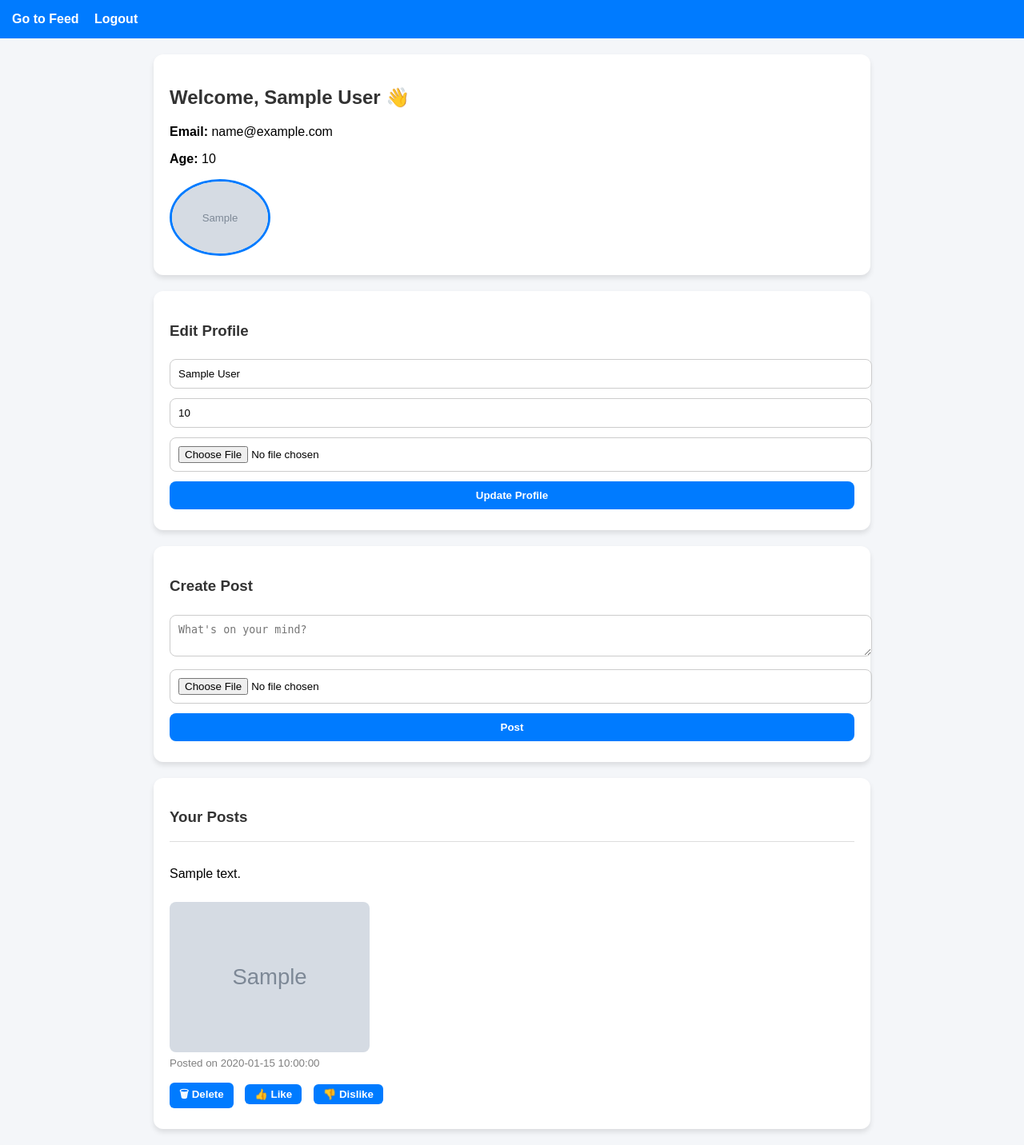
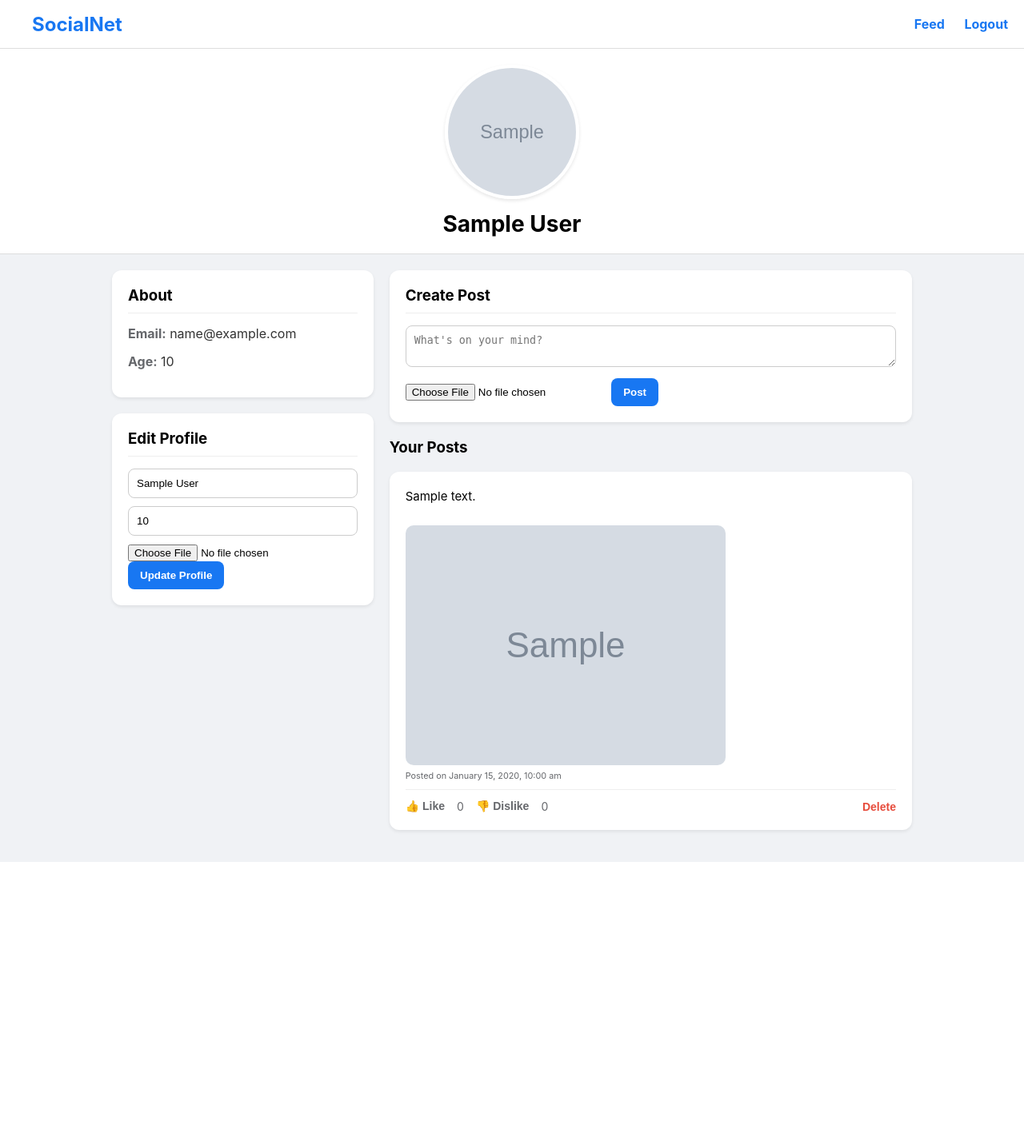
Before and after one commit to UksinghM/socialNetwork, a PHP site: page /profile.php in a window 1280 px wide. Shown: the whole page at 80% size. After the commit the page ends 1078 px from the top, so only its background shows below. Run offline with PHP 8.4, Linux system fonts and the light colour scheme; the visitor is signed in with stand-in values (Sample User, id 1); tables that the repository leaves empty or names only in its code hold one stand-in row (values such as "Sample post"); grey boxes marked "Sample" are stand-in pictures.

Commit message:
okay done profile

```diff
--- a/views/profile.php
+++ b/views/profile.php
@@ -24,11 +24,8 @@ if ($_SERVER["REQUEST_METHOD"] == "POST" && isset($_POST["update_profile"])) {
     $profile_pic = $user["profile_pic"];
     if (!empty($_FILES["profile_pic"]["name"])) {
         $fileName = time() . "_" . basename($_FILES["profile_pic"]["name"]);
-        $uploadPath = __DIR__ . "/../uploads/" . $fileName;
-
-        if (move_uploaded_file($_FILES["profile_pic"]["tmp_name"], $uploadPath)) {
+        move_uploaded_file($_FILES["profile_pic"]["tmp_name"], __DIR__ . "/../uploads/" . $fileName);
         $profile_pic = $fileName;
-        }
     }
 
     $stmt = $db->prepare("UPDATE users SET full_name=?, age=?, profile_pic=? WHERE id=?");
@@ -46,13 +43,7 @@ if ($_SERVER["REQUEST_METHOD"] == "POST" && isset($_POST["add_post"])) {
 
     if (!empty($_FILES["post_img"]["name"])) {
         $post_img = time() . "_" . basename($_FILES["post_img"]["name"]);
-        $uploadPath = __DIR__ . "/../uploads/" . $post_img;
-
-        if (move_uploaded_file($_FILES["post_img"]["tmp_name"], $uploadPath)) {
-            // ✅ only save if upload worked
-        } else {
-            $post_img = null;
-        }
+        move_uploaded_file($_FILES["post_img"]["tmp_name"], __DIR__ . "/../uploads/" . $post_img);
     }
 
     $stmt = $db->prepare("INSERT INTO posts (user_id, description, image) VALUES (?, ?, ?)");
@@ -71,7 +62,17 @@ if ($_SERVER["REQUEST_METHOD"] == "POST" && isset($_POST["delete_post"])) {
 }
 
 // Fetch posts
-$stmt = $db->prepare("SELECT * FROM posts WHERE user_id=? ORDER BY created_at DESC");
+$stmt = $db->prepare("
+    SELECT
+        posts.*,
+        COALESCE(SUM(CASE WHEN likes.type = 'like' THEN 1 ELSE 0 END), 0) as likes,
+        COALESCE(SUM(CASE WHEN likes.type = 'dislike' THEN 1 ELSE 0 END), 0) as dislikes
+    FROM posts
+    LEFT JOIN likes ON likes.post_id = posts.id
+    WHERE posts.user_id=?
+    GROUP BY posts.id
+    ORDER BY posts.created_at DESC
+");
 $stmt->execute([$user_id]);
 $posts = $stmt->fetchAll(PDO::FETCH_ASSOC);
 ?>
@@ -82,90 +83,142 @@ $posts = $stmt->fetchAll(PDO::FETCH_ASSOC);
     <title>Profile</title>
     <script src="https://code.jquery.com/jquery-3.6.0.min.js"></script>
     <style>
+        :root { --primary-color: #1877F2; --background-color: #f0f2f5; }
         body {
-            font-family: Arial, sans-serif;
-            background: #f4f6f9;
+            font-family: -apple-system, BlinkMacSystemFont, "Segoe UI", Roboto, Helvetica, Arial, sans-serif;
+            background: var(--background-color);
             margin: 0;
             padding: 0;
         }
         .navbar {
-            background: #007bff;
-            color: white;
-            padding: 15px;
+            background: #fff;
+            padding: 0 20px;
+            border-bottom: 1px solid #ddd;
+            height: 60px;
+            display: flex;
+            align-items: center;
+            justify-content: space-between;
+            position: sticky;
+            top: 0;
+            z-index: 1000;
         }
         .navbar a {
-            color: white;
+            color: var(--primary-color);
             text-decoration: none;
-            margin-right: 15px;
+            margin-left: 20px;
             font-weight: bold;
         }
+        .navbar .logo { font-size: 24px; }
+
+        .profile-header {
+            background: #fff;
+            padding: 20px;
+            text-align: center;
+            border-bottom: 1px solid #ddd;
+        }
+        .profile-header img {
+            width: 160px;
+            height: 160px;
+            border-radius: 50%;
+            border: 4px solid #fff;
+            box-shadow: 0 2px 4px rgba(0,0,0,0.1);
+            margin-bottom: 10px;
+        }
+        .profile-header h2 {
+            margin: 0;
+            font-size: 28px;
+        }
+
         .container {
-            width: 70%;
+            display: flex;
+            gap: 20px;
+            max-width: 1000px;
             margin: 20px auto;
+            padding: 0 15px;
         }
+        .left-column { flex: 1; }
+        .right-column { flex: 2; }
+
         .card {
             background: white;
             padding: 20px;
             margin-bottom: 20px;
             border-radius: 12px;
-            box-shadow: 0 4px 6px rgba(0,0,0,0.1);
+            box-shadow: 0 2px 4px rgba(0,0,0,0.08);
         }
-        h2, h3 {
-            color: #333;
+        .card h3 {
+            margin-top: 0;
+            border-bottom: 1px solid #eee;
+            padding-bottom: 10px;
+            margin-bottom: 15px;
         }
-        input, textarea, button {
+        .about-info p { margin: 5px 0 15px; color: #333; }
+        .about-info strong { color: #65676b; }
+
+        input[type="text"], input[type="number"], textarea {
             width: 100%;
             padding: 10px;
-            margin: 6px 0;
+            margin-bottom: 10px;
             border: 1px solid #ccc;
             border-radius: 8px;
+            box-sizing: border-box;
         }
+        textarea { resize: vertical; }
         button {
-            background: #007bff;
+            background: var(--primary-color);
             color: white;
             border: none;
+            border-radius: 8px;
+            padding: 10px 15px;
+            font-weight: bold;
             cursor: pointer;
-            font-weight: bold;
+            transition: background-color 0.2s;
         }
-        button:hover {
-            background: #0056b3;
+        button:hover { background: #166fe5; }
+
+        .post-card {
+            background: white;
+            padding: 20px;
+            margin-bottom: 20px;
+            border-radius: 12px;
+            box-shadow: 0 2px 4px rgba(0,0,0,0.08);
         }
-        .post {
-            border-top: 1px solid #ddd;
-            padding-top: 15px;
+        .post-content p { font-size: 15px; line-height: 1.5; margin: 0 0 15px 0; }
+        .post-content img { max-width: 100%; border-radius: 10px; margin-top: 10px; }
+        .post-footer { color: #65676b; font-size: 13px; margin-bottom: 10px; }
+        .post-actions { display: flex; align-items: center; gap: 15px; border-top: 1px solid #eee; padding-top: 10px; }
+        .post-actions button, .post-actions form button {
+            background: none; border: none; cursor: pointer; font-size: 14px;
+            font-weight: bold; color: #65676b; padding: 0;
         }
-        .post img {
-            margin-top: 10px;
-            border-radius: 8px;
-            max-width: 100%;
-        }
-        .post small {
-            color: gray;
-        }
-        .actions {
-            margin-top: 10px;
-        }
-        .actions button {
-            width: auto;
-            padding: 5px 12px;
-            margin-right: 10px;
-            border-radius: 6px;
-        }
+        .post-actions button:hover, .post-actions form button:hover { text-decoration: underline; }
+        .post-actions span { font-size: 14px; color: #65676b; }
+        .post-actions form { display: inline; margin-left: auto; }
+        .post-actions .delete-btn { color: #e74c3c; }
     </style>
 </head>
 <body>
-    <!-- ✅ Navigation -->
     <div class="navbar">
-        <a href="feed.php">Go to Feed</a>
+        <a href="feed.php" class="logo">SocialNet</a>
+        <div>
+            <a href="feed.php">Feed</a>
             <a href="logout.php">Logout</a>
+        </div>
+    </div>
+
+    <div class="profile-header">
+        <img src="/social_network/uploads/<?= htmlspecialchars($user["profile_pic"]) ?>" alt="Profile Picture">
+        <h2><?= htmlspecialchars($user["full_name"]) ?></h2>
     </div>
 
     <div class="container">
+        <div class="left-column">
             <div class="card">
-            <h2>Welcome, <?= htmlspecialchars($user["full_name"]) ?> 👋</h2>
+                <h3>About</h3>
+                <div class="about-info">
                     <p><strong>Email:</strong> <?= htmlspecialchars($user["email"]) ?></p>
                     <p><strong>Age:</strong> <?= htmlspecialchars($user["age"]) ?></p>
-            <img src="/social_network/uploads/<?= htmlspecialchars($user["profile_pic"]) ?>" width="120" style="border-radius:50%; border:3px solid #007bff;">
+                </div>
             </div>
 
             <div class="card">
@@ -177,7 +230,9 @@ $posts = $stmt->fetchAll(PDO::FETCH_ASSOC);
                     <button type="submit" name="update_profile">Update Profile</button>
                 </form>
             </div>
+        </div>
 
+        <div class="right-column">
             <div class="card">
                 <h3>Create Post</h3>
                 <form method="POST" enctype="multipart/form-data">
@@ -187,28 +242,28 @@ $posts = $stmt->fetchAll(PDO::FETCH_ASSOC);
                 </form>
             </div>
 
-        <div class="card">
             <h3>Your Posts</h3>
             <?php foreach ($posts as $post): ?>
-                <div class="post">
+                <div class="post-card">
+                    <div class="post-content">
                         <p><?= htmlspecialchars($post["description"]) ?></p>
                         <?php if ($post["image"]): ?>
-                        <img src="/social_network/uploads/<?= htmlspecialchars($post["image"]) ?>" width="250"><br>
+                            <img src="/social_network/uploads/<?= htmlspecialchars($post["image"]) ?>" alt="Post Image">
                         <?php endif; ?>
-                    <small>Posted on <?= $post["created_at"] ?></small><br>
+                    </div>
+                    <div class="post-footer">
+                        <small>Posted on <?= date("F j, Y, g:i a", strtotime($post["created_at"])) ?></small>
+                    </div>
+                    <div class="post-actions">
+                        <button class="like-btn" data-post="<?= $post["id"] ?>">👍 Like</button>
+                        <span id="likes-<?= $post["id"] ?>"><?= $post['likes'] ?></span>
+                        <button class="dislike-btn" data-post="<?= $post["id"] ?>">👎 Dislike</button>
+                        <span id="dislikes-<?= $post["id"] ?>"><?= $post['dislikes'] ?></span>
 
-                    <div class="actions">
-                        <!-- Delete button -->
-                        <form method="POST" style="display:inline;">
+                        <form method="POST">
                             <input type="hidden" name="delete_post_id" value="<?= $post["id"] ?>">
-                            <button type="submit" name="delete_post">🗑 Delete</button>
+                            <button type="submit" name="delete_post" class="delete-btn">Delete</button>
                         </form>
-
-                        <!-- Like / Dislike buttons -->
-                        <button class="like-btn" data-post="<?= $post["id"] ?>">👍 Like</button>
-                        <button class="dislike-btn" data-post="<?= $post["id"] ?>">👎 Dislike</button>
-                        <span id="likes-<?= $post["id"] ?>"></span>
-                        <span id="dislikes-<?= $post["id"] ?>"></span>
                     </div>
                 </div>
             <?php endforeach; ?>
@@ -223,8 +278,8 @@ $posts = $stmt->fetchAll(PDO::FETCH_ASSOC);
 
             $.post("like_post.php", { post_id: post_id, type: type }, function(data){
                 let res = JSON.parse(data);
-                $("#likes-" + post_id).text(" Likes: " + res.likes);
-                $("#dislikes-" + post_id).text(" Dislikes: " + res.dislikes);
+                $("#likes-" + post_id).text(res.likes);
+                $("#dislikes-" + post_id).text(res.dislikes);
             });
         });
     });
```
Also changed, not shown: views/feed.php (+121 -11 lines), uploads/1758439389_Screenshot 2025-05-14 140631.png (added). Lines whose indentation alone changed are shown as unchanged.
